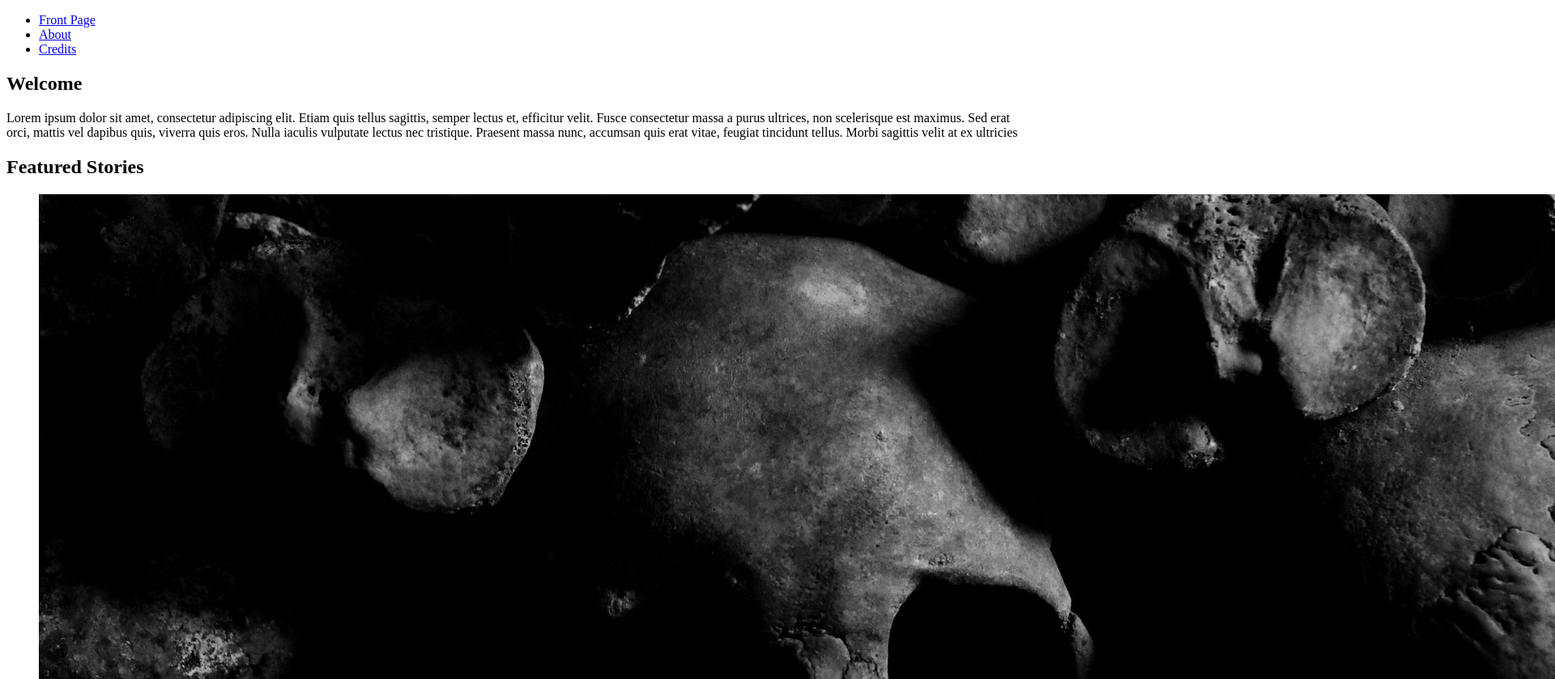
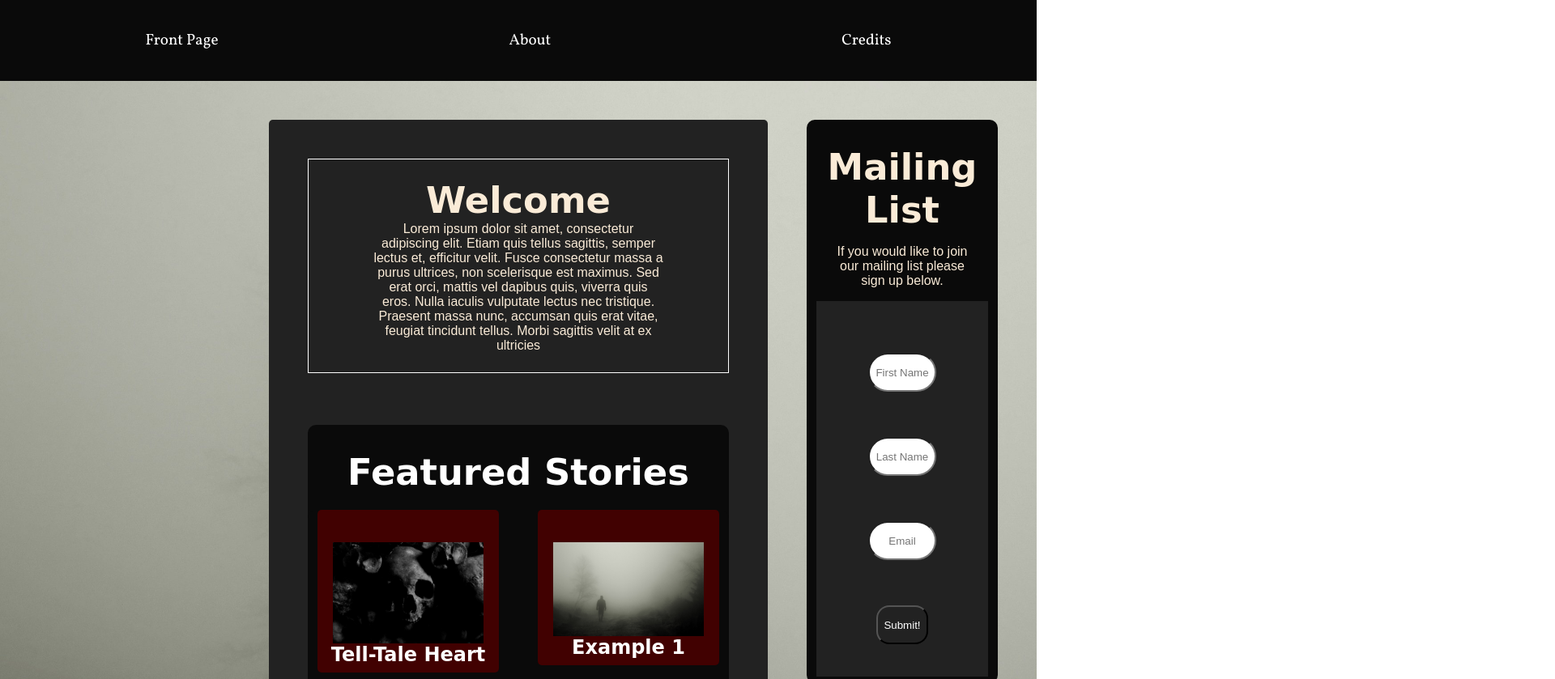
Before and after one commit to rhysw97/MultipageStory, a plain HTML site: page Submisson-5-Refinements/homepage.html in a window 1280 px wide. Shown: the top 839 px of the page at 81% size, 1920 px wide, since content can reach past the window. Drawn offline with Linux system fonts and the light colour scheme; the site is published under a folder, as on GitHub Pages, so addresses that start at the root find nothing; a web font is replaced by a local one.

Commit message:
corrected mistake with link tag

```diff
--- a/Submisson-5-Refinements/about.html
+++ b/Submisson-5-Refinements/about.html
@@ -1,7 +1,7 @@
 <!DOCTYPE html>
 <html lang="en">
     <head>
-        <link rel="stylesheet" href="./css/about.css">
+        <link rel="stylesheet" href="css/about.css">
         <meta charset="UTF-8">
         <!--Sets the width and height of the website to the device it is on and display the content of the website at the same scale of the width and height -->
         <meta name="viewport" content="width=device-width, initial-scale=1.0">
--- a/Submisson-5-Refinements/homepage.html
+++ b/Submisson-5-Refinements/homepage.html
@@ -1,7 +1,7 @@
 <!DOCTYPE html>
 <html lang="en">
     <head>
-        <link rel="stylesheet" href="/css/home.css">
+        <link rel="stylesheet" href="./css/home.css">
         <meta charset="UTF-8">
         <!--Sets the width and height of the website to the device it is on and display the content of the website at the same scale of the width and height -->
         <meta name="viewport" content="width=device-width, initial-scale=1.0">
```
